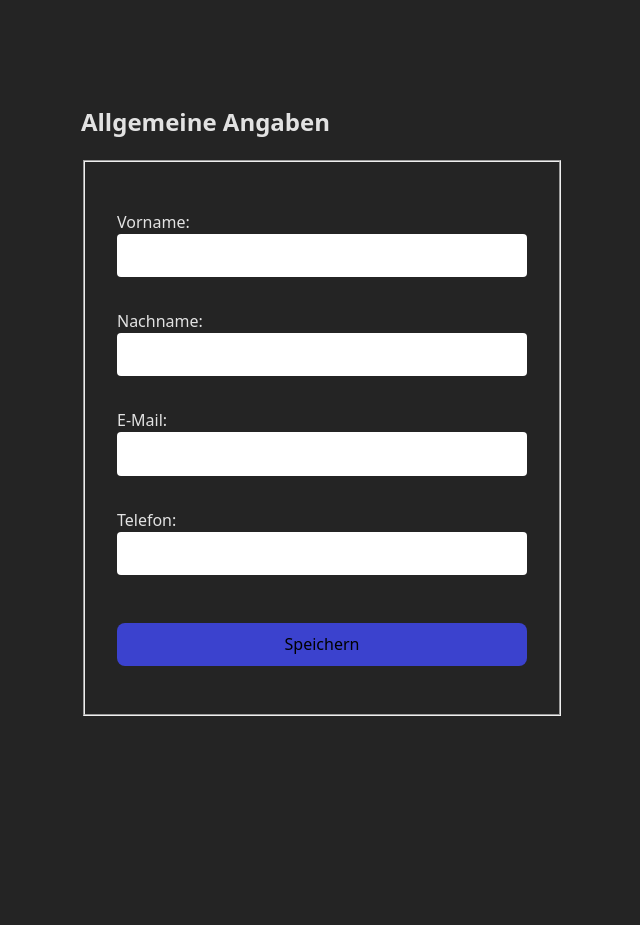
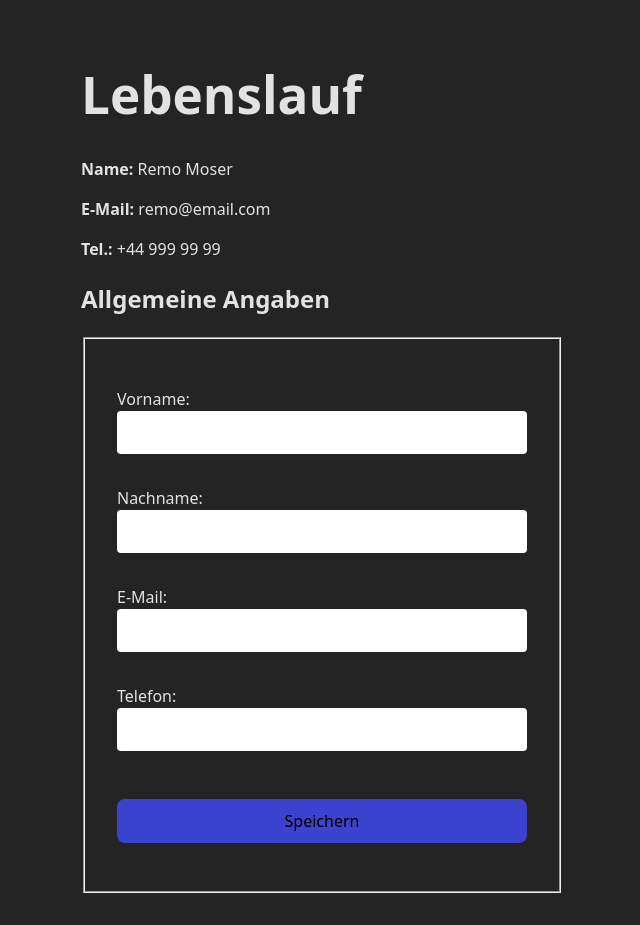
Before and after one commit to remzr/cv-builder, a React (Vite) app: page / in a window 1280 px wide. Shown: the whole page, without its empty margins (354-994 px from the left). Before the commit the page ends 800 px from the top, so only its background shows below. Built offline with nearby package versions, Linux system fonts and the light colour scheme.

Commit message:
Create static version of first Cv section

```diff
--- a/src/App.jsx
+++ b/src/App.jsx
@@ -2,11 +2,13 @@ import './App.css'
 
 //Components
 import Section from './components/section'
+import Cv from './components/Cv'
 
 function App() {
 
   return (
     <>
+      <Cv />
       <Section />
     </>
   )
--- /dev/null
+++ b/src/components/Cv.jsx
@@ -0,0 +1,12 @@
+export default function Cv() {
+    return (
+        <main>
+            <h1>Lebenslauf</h1>
+            <section id="sectionAlg">
+                <p><strong>Name: </strong>Remo Moser</p>
+                <p><strong>E-Mail: </strong>remo@email.com</p>
+                <p><strong>Tel.: </strong>+44 999 99 99</p>
+            </section>
+        </main>
+    )
+}
```
